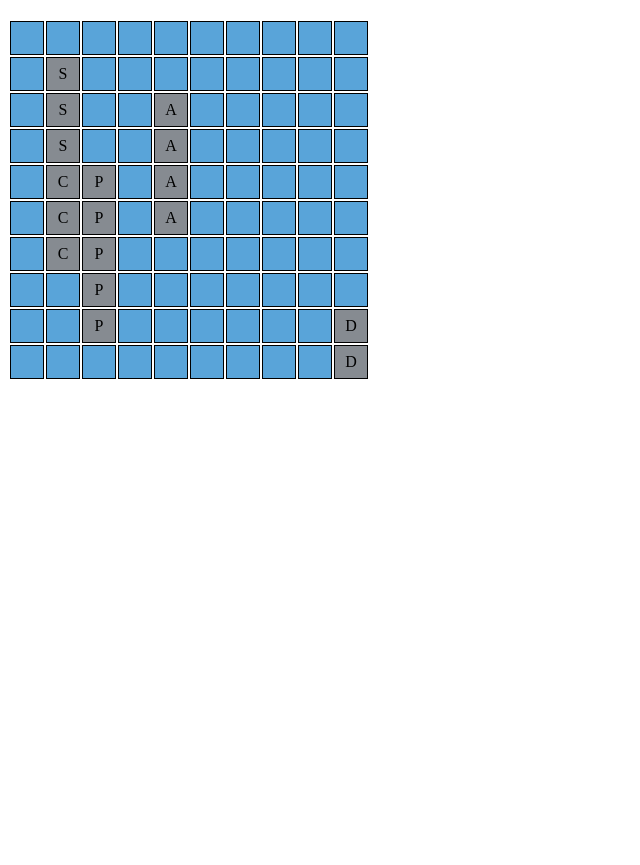
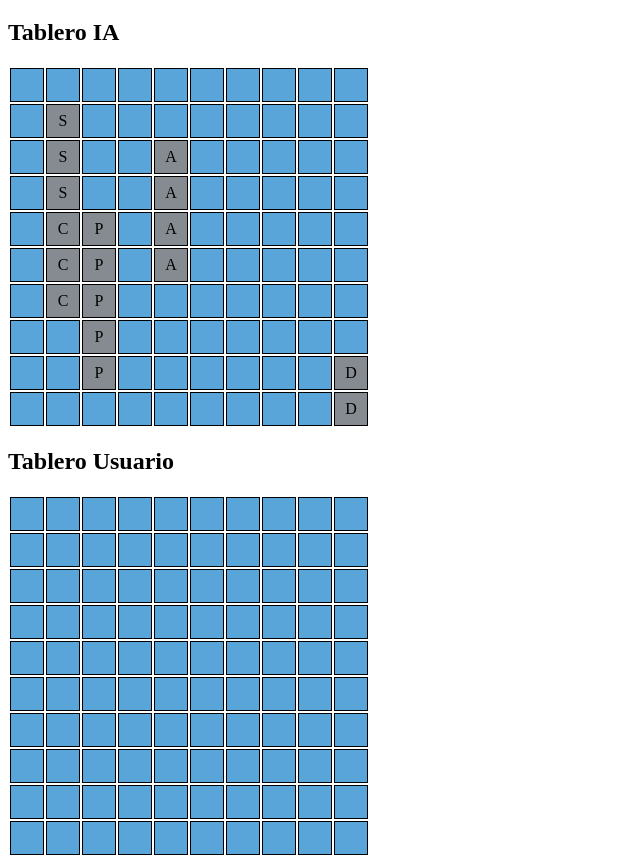
Before and after one commit to Guillermo-Mir/Guillermo_Mir_Pr2_1_Hundir_la_flota, a plain HTML site: page MirGuillermo/HundirLaFlota.html in a window 1280 px wide. Shown: the part 61-926 px from the top of the page, without its empty margins (0-640 px from the left). Before the commit the page ends 800 px from the top, so only its background shows below. Drawn offline with Linux system fonts and the light colour scheme.

Commit message:
Doble Tablero y falta preparar css

```diff
--- a/MirGuillermo/HundirLaFlota.html
+++ b/MirGuillermo/HundirLaFlota.html
@@ -5,11 +5,19 @@
     <meta name="viewport" content="width=device-width, initial-scale=1.0">
     <title>Ejercicios: Funciones con Array</title>
     <script src="HundirLaFlota.js" defer></script>
+    <link rel="stylesheet" href="HundirLaFlota.css">
 </head>
     <body>
         <h1>Hundir La Flota</h1>
-        <div id="contenedor">
-            <!-- Aquí es dónde ira el tablero. -->
+        <div id="tableros">
+            <div>
+                <h2>Tablero IA</h2>
+                <div id="contenedor1"></div>
+            </div>
+            <div>
+                <h2>Tablero Usuario</h2>
+                <div id="contenedor2"></div>
+            </div>
         </div>
  </body>
 </html>
--- a/MirGuillermo/HundirLaFlota.js
+++ b/MirGuillermo/HundirLaFlota.js
@@ -1,4 +1,3 @@
-
 const barcosJSON =
 `[
     { "name": "Portaaviones", "size": 5 },
@@ -6,17 +5,19 @@ const barcosJSON =
     { "name": "Crucero", "size": 3 },
     { "name": "Submarino", "size": 3 },
     { "name": "Destructor", "size": 2 }
-]`
+]`;
 
 let arrayBarcos = JSON.parse(barcosJSON);
-console.log(arrayBarcos)
+console.log(arrayBarcos);
 
-class Tablero{
-    constructor(celdas){
-        this.celdas = celdas
-        this.barcos = arrayBarcos
-        this.tablero = this.crearTableroVacio()
-        this.colocarBarcos()
+class Tablero {
+    constructor(colocarBarcos = false) {
+        this.tablero = this.crearTableroVacio();
+        this.barcos = arrayBarcos;
+
+        if (colocarBarcos) {
+            this.colocarBarcos();
+        }
     }
 
     colocarBarcos() {
@@ -32,7 +33,6 @@ class Tablero{
                 } else {
                     direccion = 'vertical';
                 }
-
                 if (this.verificarEspacio(x, y, barco.size, direccion)) {
                     this.ubicarBarco(x, y, barco.size, direccion, barco.name);
                     colocado = true;
@@ -68,15 +68,13 @@ class Tablero{
         for (let i = 0; i < size; i++) {
             if (direccion === 'horizontal') {
                 this.tablero[x][y + i].estadoCelda = 'barco';
-                this.tablero[x][y + i].nombreBarco = nombre;;
+                this.tablero[x][y + i].nombreBarco = nombre;
             } else {
                 this.tablero[x + i][y].estadoCelda = 'barco';
                 this.tablero[x + i][y].nombreBarco = nombre;
             }
         }
     }
-
-
 
     crearTableroVacio() {
         let tableroVacio = [];
@@ -90,11 +88,10 @@ class Tablero{
         return tableroVacio;
     }
 
-      mostrarTablero() {
-        const contenedor = document.getElementById("contenedor");
-        contenedor.innerHTML = "";
+    mostrarTableroIA() {
+        const contenedor1 = document.getElementById("contenedor1");
+        contenedor1.innerHTML = "";
         const tabla = document.createElement("table");
-
 
         for (let x = 0; x < 10; x++) {
             let fila = document.createElement("tr");
@@ -115,33 +112,58 @@ class Tablero{
             }
             tabla.appendChild(fila);
         }
-        contenedor.appendChild(tabla);
+        contenedor1.appendChild(tabla);
     }
 
-}
+    mostrarTableroUsuario() {
+        const contenedor2 = document.getElementById("contenedor2");
+        contenedor2.innerHTML = "";
+        const tabla = document.createElement("table");
+
+        for (let x = 0; x < 10; x++) {
+            let fila = document.createElement("tr");
+            for (let y = 0; y < 10; y++) {
+                let celda = document.createElement("td");
+                celda.style.width = "30px";
+                celda.style.height = "30px";
+                celda.style.border = "1px solid black";
+                celda.style.textAlign = "center";
 
 
-class Barco{
-    constructor(nombre, tamanyo, posicion){
-        this.nombre = nombre
-        this.tamanyo = tamanyo
-        this.posicion = posicion
-        this.tocado = 0
-        this.hundidio = false
+                if (this.tablero[x][y].estadoCelda === "barco") {
+                    celda.style.backgroundColor = "#868B91";
+                    celda.innerText = this.tablero[x][y].nombreBarco[0];
+                } else {
+                    celda.style.backgroundColor = "#59A4D9";
+                }
+                fila.appendChild(celda);
+            }
+            tabla.appendChild(fila);
+        }
+        contenedor2.appendChild(tabla);
     }
 }
 
-class Celda{
-    constructor(estadoCelda, estadoBarco, x, y, nombreBarco){
-        this.estadoCelda = estadoCelda
-        this.estadoBarco = estadoBarco
-        this.x = x
-        this.y = y
-        this.nombreBarco = nombreBarco
+class Celda {
+    constructor(estadoCelda, estadoBarco, x, y, nombreBarco) {
+        this.estadoCelda = estadoCelda;
+        this.estadoBarco = estadoBarco;
+        this.x = x;
+        this.y = y;
+        this.nombreBarco = nombreBarco;
+    }
 }
 
-}
+// Crear el tablero IA con barcos generados aleatoriamente
+const tableroIA = new Tablero(true);
 
-  const juego = new Tablero();
-  console.log(juego.tablero);
-  juego.mostrarTablero();
+// Crear el tablero del usuario sin barcos aleatorios
+const tableroUsuario = new Tablero(false);
+
+// Mostrar ambos tableros
+tableroIA.mostrarTableroIA();
+tableroUsuario.mostrarTableroUsuario();
+
+// Imprimir en consola los tableros para su análisis
+console.log("Tablero de la IA:", tableroIA.tablero);
+console.log("Tablero del Usuario:", tableroUsuario.tablero);
```
Also changed, not shown: MirGuillermo/HundirLaFlota.css (added). Lines whose indentation alone changed are shown as unchanged.
